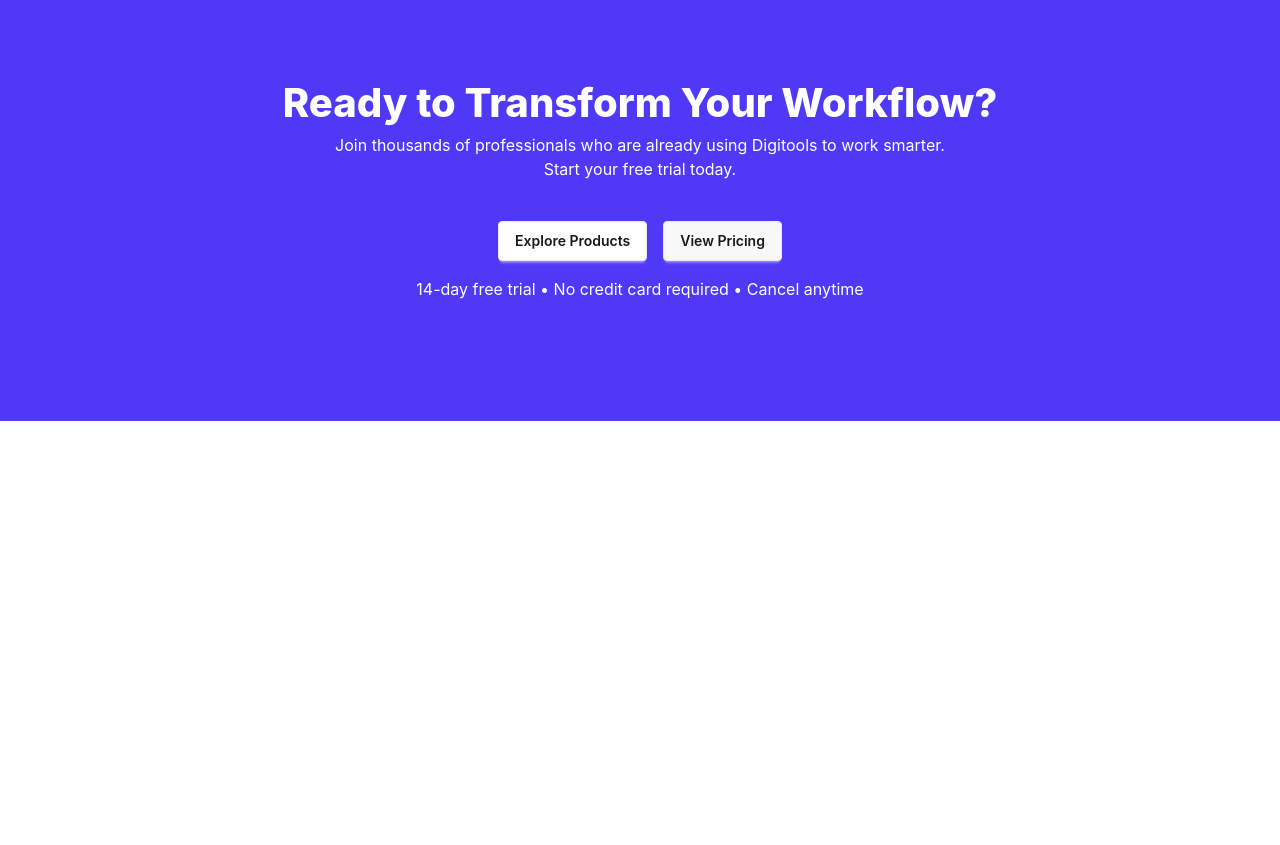
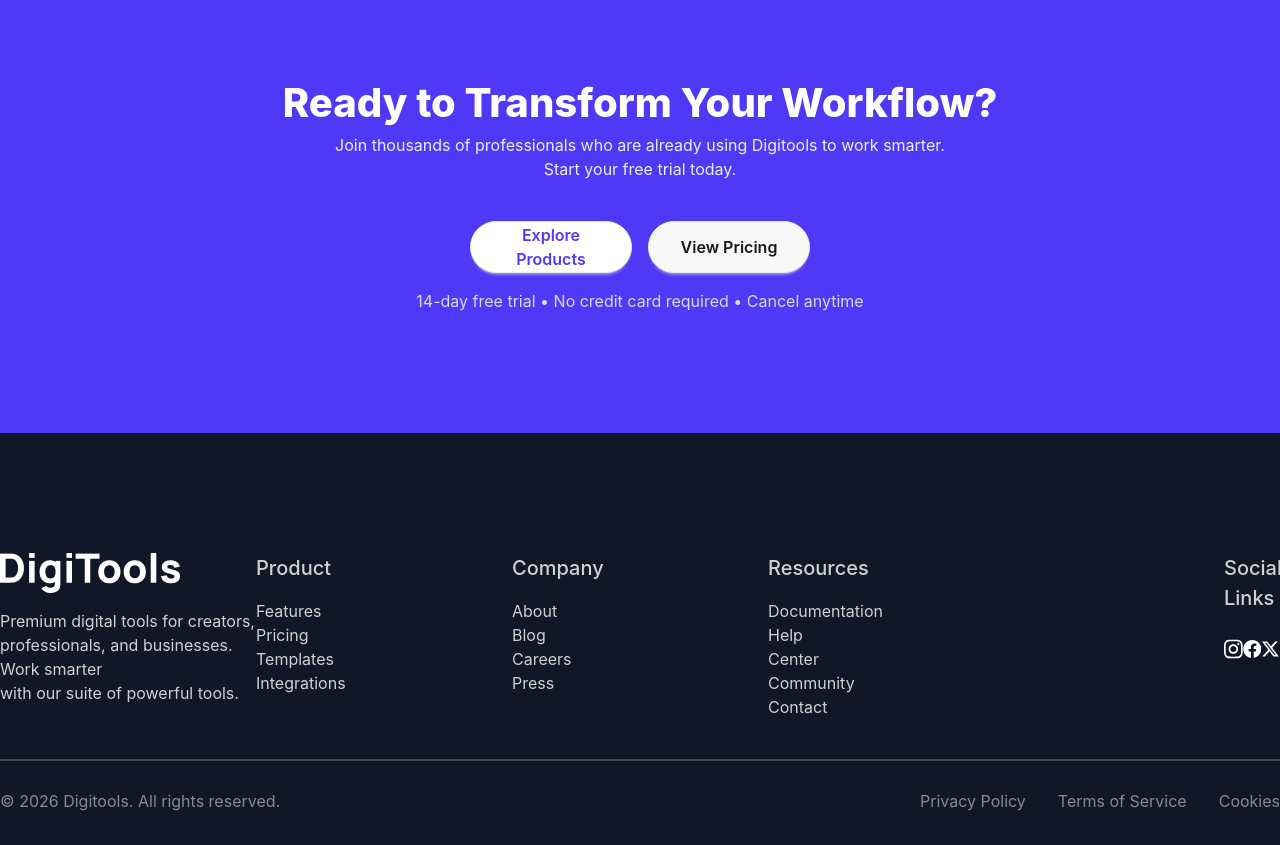
Before and after one commit to mojahidulislam12/Assignment-6, a React (Vite) app: page / in a window 1280 px wide. Shown: the part 4440-5285 px from the top of the page. Before the commit the page ends 4861 px from the top, so only its background shows below. Built offline with nearby package versions, Linux system fonts and the light colour scheme.

Commit message:
Footer Section

```diff
--- a/src/App.jsx
+++ b/src/App.jsx
@@ -8,6 +8,7 @@
 import GetStared from "./Components/GetStared/GetStared";
 import Pricing from "./Components/Pricing/Pricing";
 import WorkFlow from "./Components/WorkFlow/WorkFlow";
+import Footer from "./Components/Footer/Footer";
 const loadData = async () => {
   const res = await fetch("/data.json");
   return res.json();
@@ -37,6 +38,7 @@
       <GetStared></GetStared>
       <Pricing></Pricing>
       <WorkFlow></WorkFlow>
+      <Footer></Footer>
     </>
   );
 }
--- /dev/null
+++ b/src/Components/Footer/Footer.jsx
@@ -0,0 +1,67 @@
+import React from "react";
+import img from "../../assets/DigiTools (1).png";
+import { FaFacebook, FaInstagram, FaTwitter } from "react-icons/fa";
+import { FaXTwitter } from "react-icons/fa6";
+const Footer = () => {
+  return (
+    <div className="bg-[#101727] ">
+      <footer className="text-white grid grid-cols-5 container mx-auto pt-30 pb-10">
+        <div className="text-white ">
+          <img className="mb-4" src={img} alt="" />
+          <p className="font-normal text-[16px] opacity-80 mt-4">
+            Premium digital tools for creators, <br /> professionals, and
+            businesses. Work smarter <br /> with our suite of powerful tools.
+          </p>
+        </div>
+        <div className="">
+          <h1 className="font-medium text-[20px] opacity-80 mb-4">Product</h1>
+          <p className="opacity-80">
+            Features <br /> Pricing <br />
+            Templates <br /> Integrations
+          </p>
+        </div>
+        <div className="">
+          <h1 className="font-medium text-[20px] opacity-80 mb-4">Company</h1>
+          <p className="opacity-80">
+            About
+            <br /> Blog
+            <br /> Careers
+            <br /> Press
+          </p>
+        </div>
+        <div className="">
+          <h1 className="font-medium text-[20px] opacity-80 mb-4">Resources</h1>
+          <p className="opacity-80">
+            Documentation
+            <br /> Help
+            <br /> Center <br /> Community <br /> Contact
+          </p>
+        </div>
+        <div className="ml-50 ">
+          <h1 className="font-medium text-[20px] opacity-80 mb-4">
+            Social Links
+          </h1>
+          <div className="text-white flex justify-between mt-4">
+            <FaInstagram className="w-8 h-10"></FaInstagram>
+            <FaFacebook className="w-8 h-10"></FaFacebook>
+            <FaXTwitter className="w-8 h-10"></FaXTwitter>
+          </div>
+        </div>
+      </footer>
+      <div className="border-t-2 text-white opacity-20 container mx-auto mb-7"></div>
+      <div className="text-white flex justify-between items-center container mx-auto  pb-8">
+        <p className="font-normal text-[16px] text-[#FAFAFA] opacity-50">
+          © 2026 Digitools. All rights reserved.
+        </p>
+
+        <div className="flex font-normal text-[16px] text-[#FAFAFA] opacity-50">
+          <p className="mr-8">Privacy Policy</p>
+          <p className="mr-8">Terms of Service</p>
+          <p className="">Cookies</p>
+        </div>
+      </div>
+    </div>
+  );
+};
+
+export default Footer;
--- a/src/Components/WorkFlow/WorkFlow.jsx
+++ b/src/Components/WorkFlow/WorkFlow.jsx
@@ -8,18 +8,22 @@
           <h1 className="text-center font-extrabold text-[40px] text-[#FFFFFF]">
             Ready to Transform Your Workflow?
           </h1>
-          <p className="text-center font-normal text-[16px] text-[#FFFFFF]">
+          <p className="text-center font-normal text-[16px] text-[#FFFFFF] opacity-90">
             Join thousands of professionals who are already using Digitools to
             work smarter. <br /> Start your free trial today.
           </p>
         </div>
         <div className="mt-10">
           <div className="text-center m-4 flex justify-center gap-4">
-            <button className="btn bg-white">Explore Products</button>
+            <button className="btn bg-white font-semibold text-[16px] text-[#4F39F6] rounded-[100px] w-40.5 h-13">
+              Explore Products
+            </button>
 
-            <button className="btn bg-none">View Pricing</button>
+            <button className="btn bg-none rounded-[100px] font-semibold text-[16px] text-[text-[#4F39F6]] w-40.5 h-13">
+              View Pricing
+            </button>
           </div>
-          <p className="text-center font-normal text-[16px] text-[#FFFFFF]">
+          <p className="text-center font-normal text-[16px] text-[#FFFFFF] opacity-80">
             14-day free trial • No credit card required • Cancel anytime
           </p>
         </div>
```
Also changed, not shown: src/assets/DigiTools (1).png (added).
